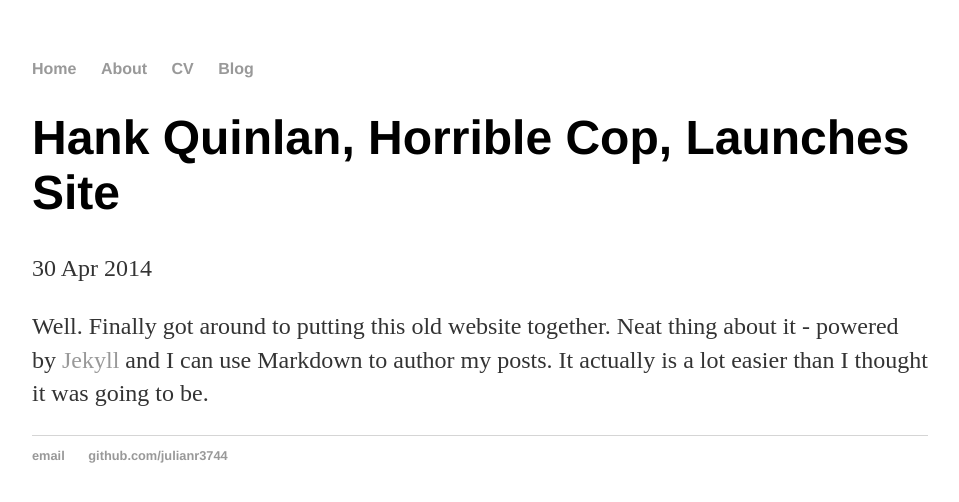
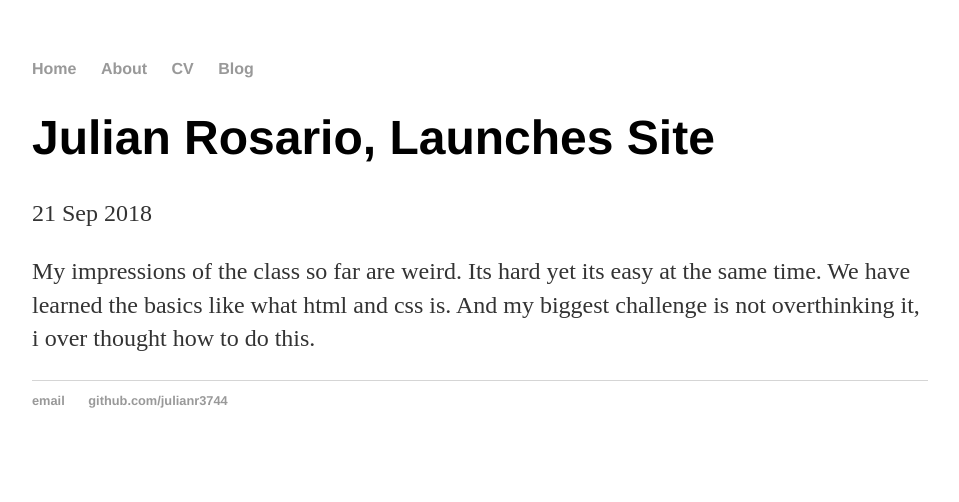
Before and after one commit to Julianr3744/julianr3744.github.io, a Jekyll site: the page built from _posts/2018-09-21-Weekly-reflection-01.md, in a window 1280 px wide. Shown: the top 502 px of the page, without its empty margins (160-1119 px from the left). Built offline with Jekyll 4.4.1, drawn with Linux system fonts in a browser that asks for light colours.

Commit message:
Update 2018-09-21-Weekly-reflection-01.md

```diff
--- a/_posts/2018-09-21-Weekly-reflection-01.md
+++ b/_posts/2018-09-21-Weekly-reflection-01.md
@@ -1,7 +1,7 @@
 ---
 layout: post
-title: "Hank Quinlan, Horrible Cop, Launches Site"
-date: 2014-04-30
+title: "Julian Rosario, Launches Site"
+date: 2018-09-21
 ---
 
-Well. Finally got around to putting this old website together. Neat thing about it - powered by [Jekyll](http://jekyllrb.com) and I can use Markdown to author my posts. It actually is a lot easier than I thought it was going to be.
+My impressions of the class so far are weird. Its hard yet its easy at the same time. We have learned the basics like what html and css is. And my biggest challenge is not overthinking it, i over thought how to do this.
```
